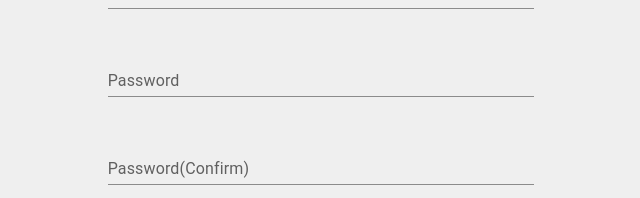
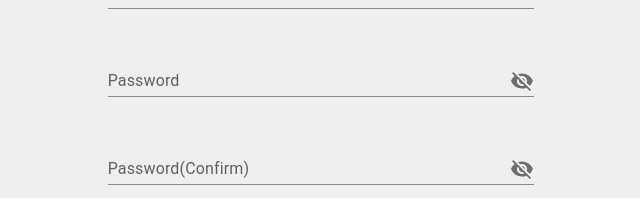
Before and after one commit to yoshi0319/money-management, a Next.js app in the folder frontend/: page / in a window 1280 px wide. Shown: the part 599-797 px from the top of the page, without its empty margins (319-959 px from the left). Built offline with nearby package versions, Linux system fonts and the light colour scheme.

Commit message:
目隠し用アイコンだけ設置

```diff
--- a/frontend/package.json
+++ b/frontend/package.json
@@ -11,6 +11,7 @@
   "dependencies": {
     "@emotion/react": "^11.14.0",
     "@emotion/styled": "^11.14.0",
+    "@mui/icons-material": "^6.4.8",
     "@mui/material": "^6.4.8",
     "axios": "^1.8.3",
     "next": "15.2.3",
--- a/frontend/src/app/page.tsx
+++ b/frontend/src/app/page.tsx
@@ -1,5 +1,5 @@
-import { TextField, Typography } from "@mui/material";
-
+import { InputAdornment, TextField, Typography } from "@mui/material";
+import VisibilityOffIcon from '@mui/icons-material/VisibilityOff';
 export default function Register() {
   return (
     <div className="flex justify-center items-center flex-col">
@@ -11,8 +11,32 @@ export default function Register() {
           <TextField id="standard-basic" label="Family-name" variant="standard" sx={{ width: "50%" }}/>
         </div>
         <TextField id="standard-basic" label="Email-address" variant="standard" />
-        <TextField id="standard-password-input" type="password" label="Password" variant="standard" />
-        <TextField id="standard-password-input" type="password" label="Password(Confirm)" variant="standard" />
+        <TextField id="standard-password-input"
+        type="password"
+        label="Password"
+        variant="standard"
+        slotProps={{
+          input: {
+            endAdornment: (
+              <InputAdornment position="end">
+                <VisibilityOffIcon />
+              </InputAdornment>
+            ),
+          },
+        }} />
+        <TextField id="standard-password-input"
+        type="password"
+        label="Password(Confirm)"
+        variant="standard"
+        slotProps={{
+          input: {
+            endAdornment: (
+              <InputAdornment position="end">
+                <VisibilityOffIcon />
+              </InputAdornment>
+            )
+          }
+        }} />
       </div>
     </div>
   );
```
Also changed, not shown: 1 other file (tests, documents, lock files or other folders).
